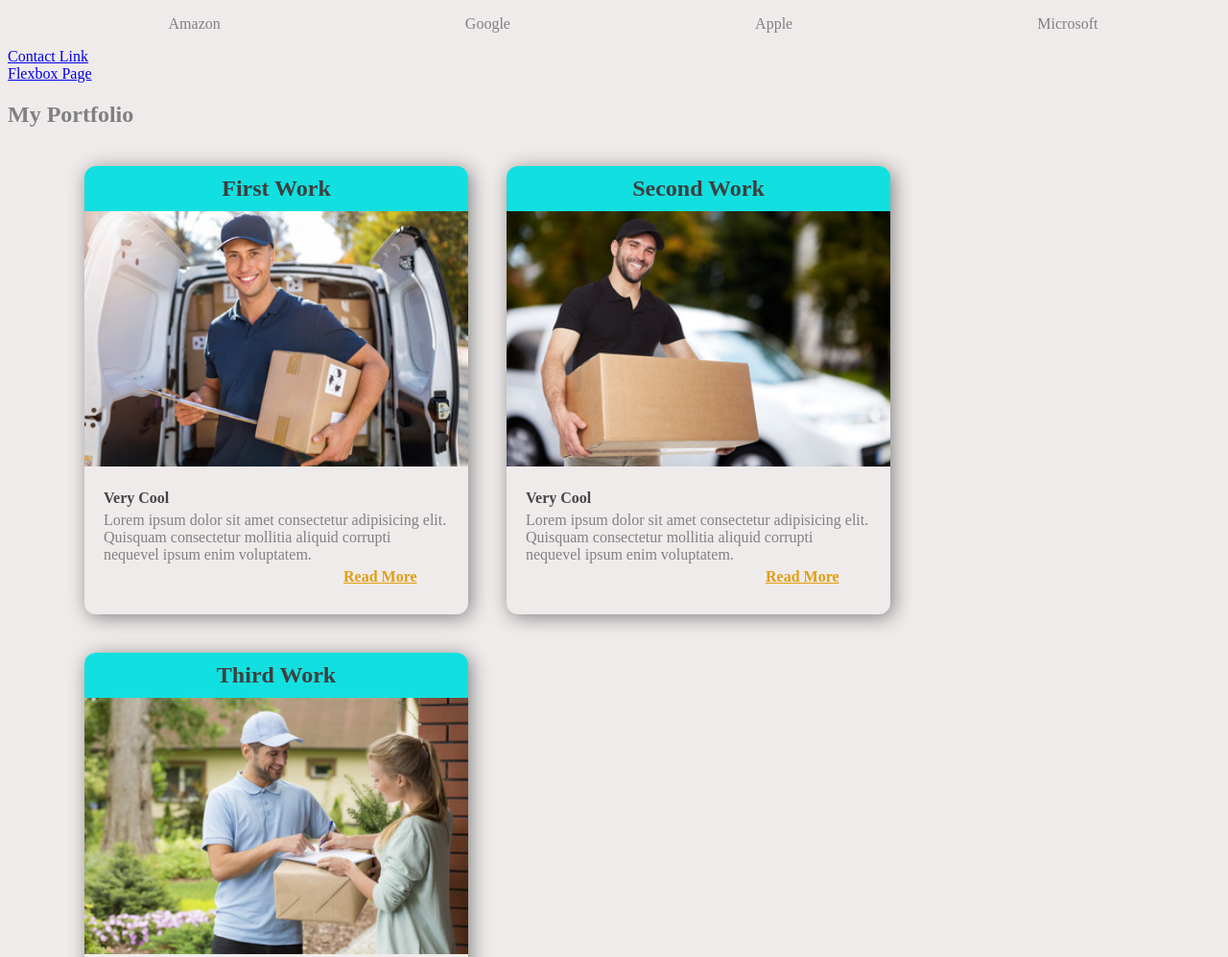
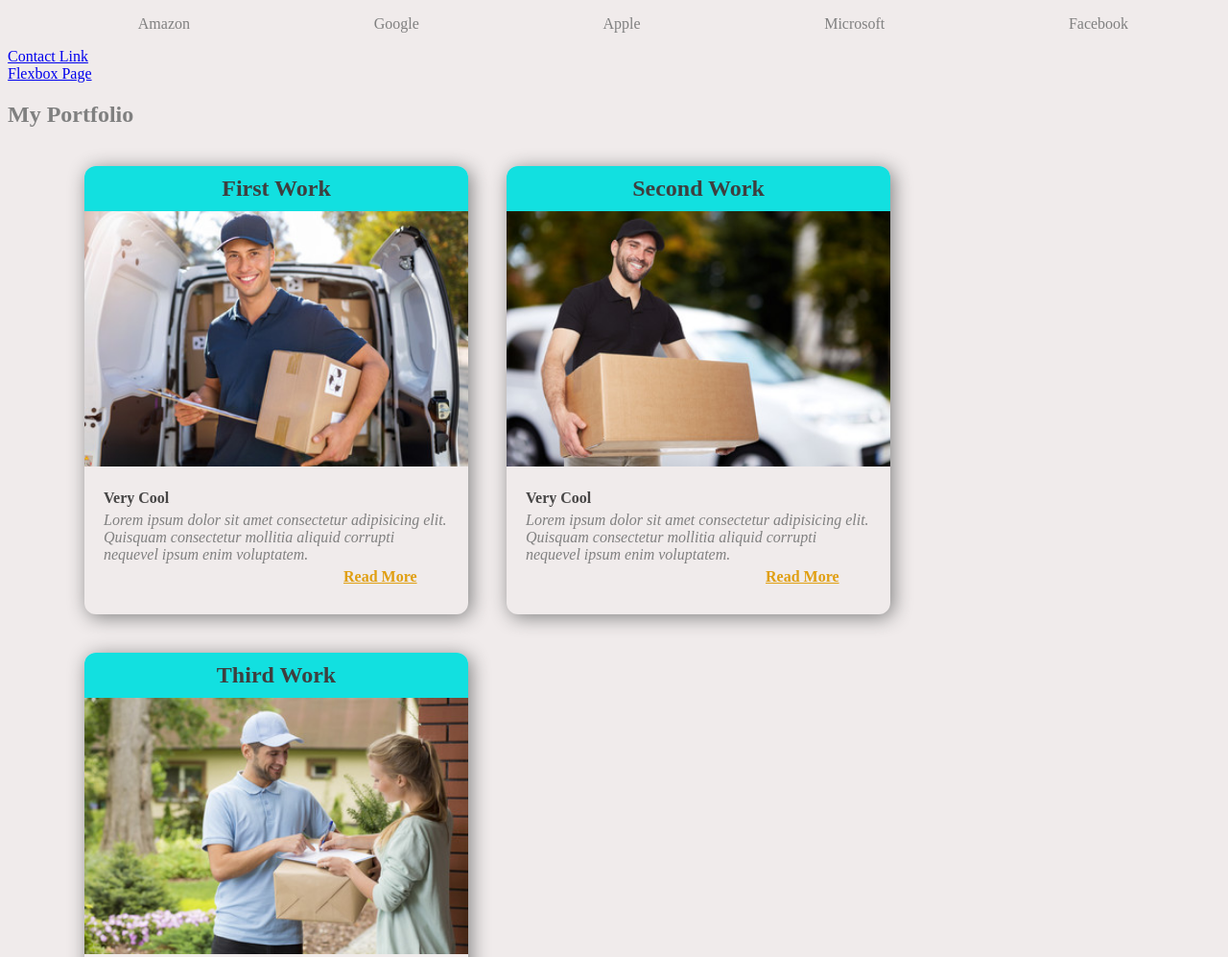
Before and after one commit to Azemchap/TEST_Project, a plain HTML site: page index.html in a window 1280 px wide. Shown: the top 997 px of the page at 96% size. Drawn offline with Linux system fonts and the light colour scheme.

Commit message:
3rd changes

```diff
--- a/Style.css
+++ b/Style.css
@@ -88,4 +88,5 @@
   margin: 20px;
   position: relative;
   bottom: 15px;
+  font-style: italic;
 }
--- a/index.html
+++ b/index.html
@@ -17,6 +17,7 @@
             <li>Google</li>
             <li>Apple</li>
             <li>Microsoft</li>
+            <li>Facebook</li>
         </ol>
 
 
```
